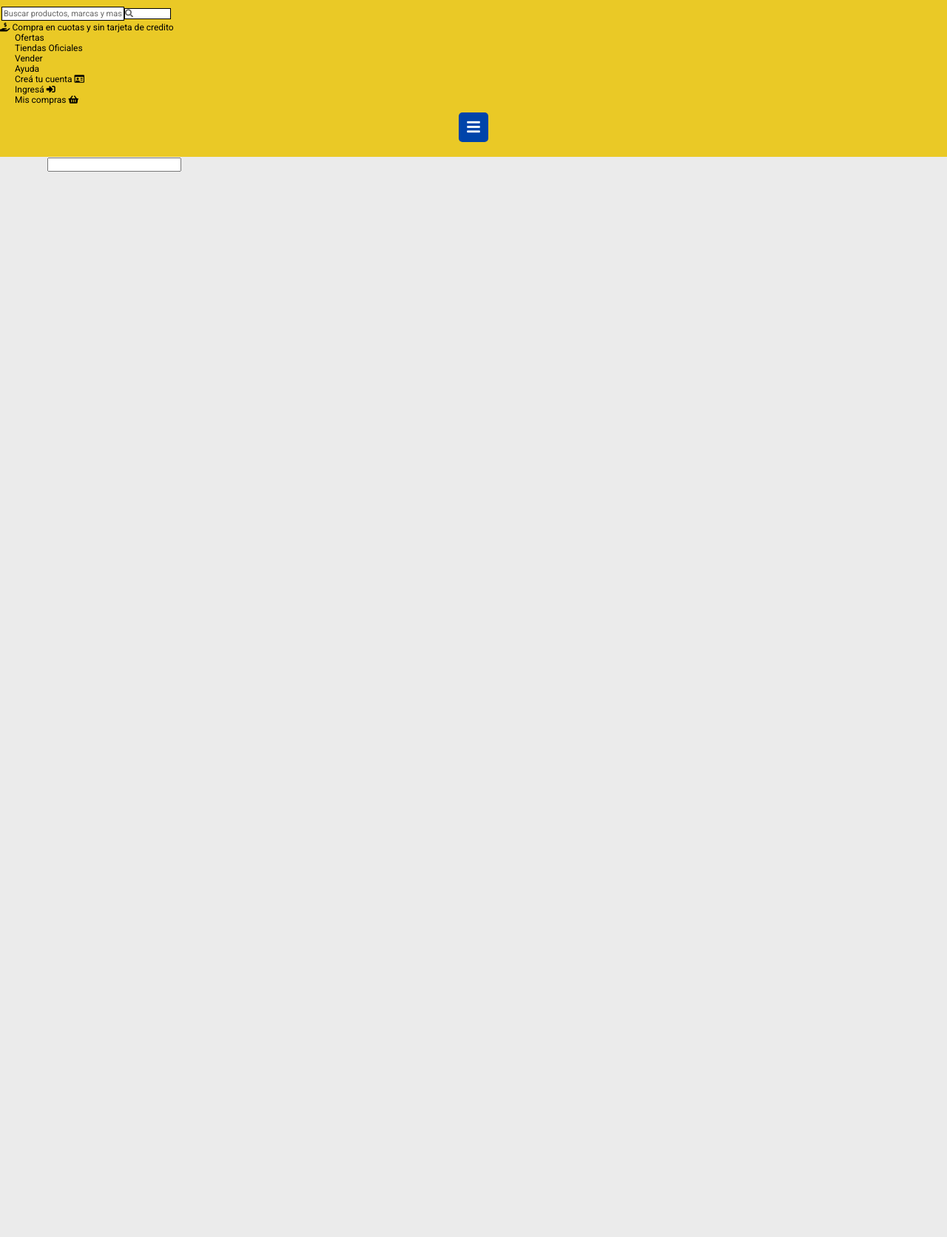
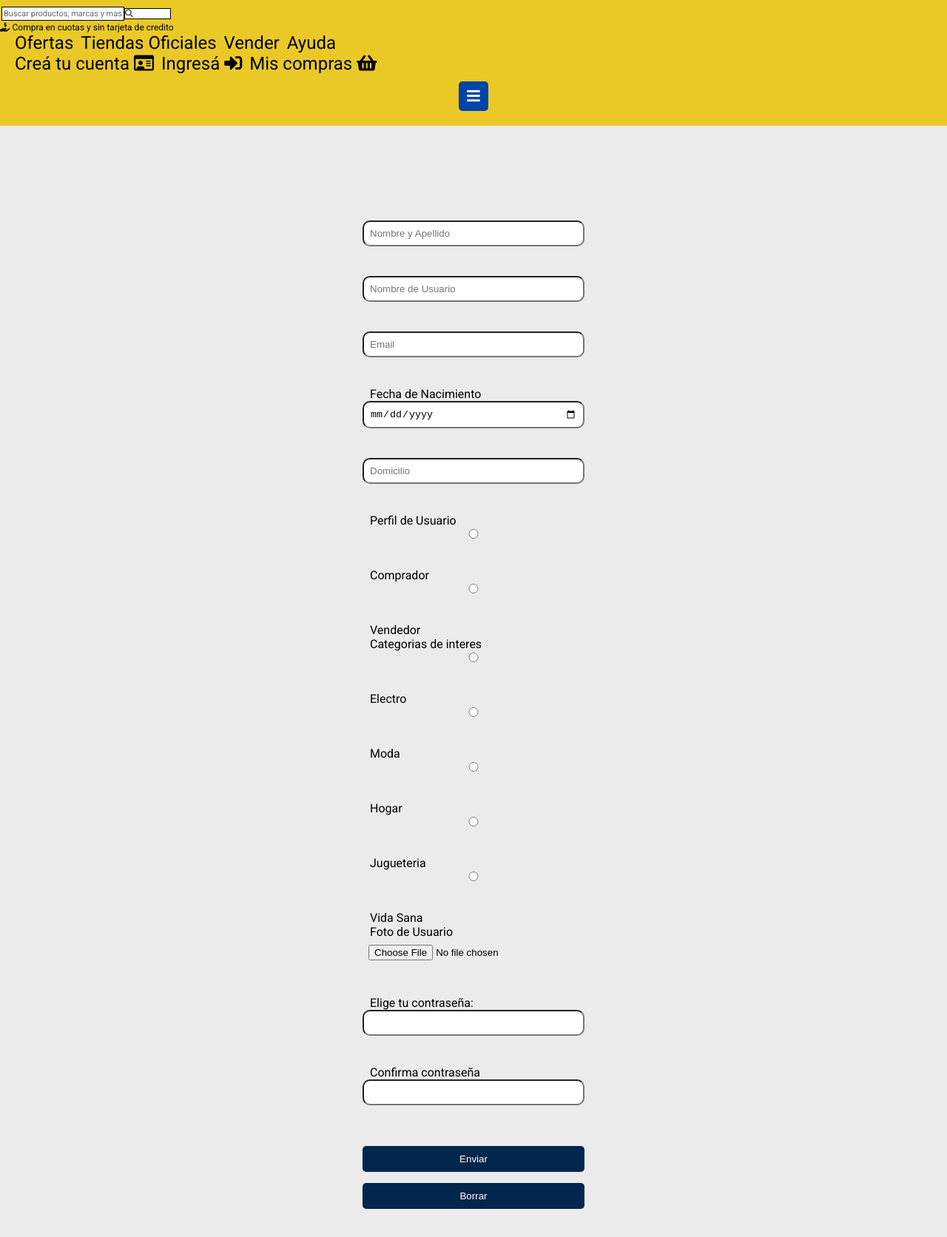
Before and after one commit to LeonelCortez/ML-LeandroCortez, a website: page views/register.html in a window 1280 px wide. Shown: the part 32-1704 px from the top of the page at 74% size. Before the commit the page ends 800 px from the top, so only its background shows below. Drawn offline with Linux system fonts and the light colour scheme; files that its build step writes are made by us from their sources.

Commit message:
no habia hehco comit

```diff
--- a/public/css/styles.css
+++ b/public/css/styles.css
@@ -59,6 +59,14 @@ header ul li{
 header ul li a{
     text-decoration: none;
     color: #000;
+    margin-right: 10px;
+    flex: 1;
+}
+
+ul {
+    display: flex;
+    flex-direction: row;
+    font-size: 2em;
 }
 
 header .form .input{
@@ -208,7 +216,7 @@ article div.main-article{
 
 footer {
     text-align: center;
-    padding: 10px;
+    padding: 40px;
 }
 
 footer p {
@@ -218,16 +226,17 @@ footer p {
 
 .fa-solid.fa-credit-card {
     color: #0044AA;
-
+    font-size: 45px;
 }
 
 .fa-solid.fa-gift {
     color: #0044AA;
-
+    font-size: 45px;
 }
 
 .fa-solid.fa-user-shield {
     color: #0044AA;
+    font-size: 45px;
 }
 
 .paga {
@@ -245,3 +254,48 @@ footer p {
     text-align: center;
     font-weight: bold;
 }
+
+.register {
+    display: flex;
+    flex-direction: column;
+    align-items: center;
+    margin-bottom: 10px;
+    padding: 10%;
+}
+
+form {
+    width: 300px;
+    margin: auto;
+}
+
+label {
+    margin-left: 10px;
+}
+
+input, select {
+    margin-bottom: 40px;
+    padding: 8px;
+    width: 100%;
+    box-sizing: border-box;
+    border-radius: 10px;
+}
+
+button {
+    width: 100%;
+    margin-top: 15px;
+    padding: 10px;
+    background-color: #03264C;
+    color: white;
+    border: none;
+    border-radius: 5px;
+    cursor: pointer;
+}
+
+button:hover {
+    background-color: #03264C;
+}
+
+.login {
+    display: flex;
+    padding: 5%;
+}
--- a/views/register.html
+++ b/views/register.html
@@ -1,11 +1,17 @@
 <!DOCTYPE html>
 <html lang="es">
   <head>
-    <meta charset="UTF-8">
-    <meta name="viewport" content="width=device-width, initial-scale=1.0">
-    <link href="https://fonts.googleapis.com/css2?family=Roboto&display=swap" rel="stylesheet">
-    <link rel="stylesheet" href="https://cdnjs.cloudflare.com/ajax/libs/font-awesome/5.11.2/css/all.min.css">
-    <link rel="stylesheet" href="css/styles.css">
+    <meta charset="UTF-8" />
+    <meta name="viewport" content="width=device-width, initial-scale=1.0" />
+    <link
+      href="https://fonts.googleapis.com/css2?family=Roboto&display=swap"
+      rel="stylesheet"
+    />
+    <link
+      rel="stylesheet"
+      href="https://cdnjs.cloudflare.com/ajax/libs/font-awesome/5.11.2/css/all.min.css"
+    />
+    <link rel="stylesheet" href="css/styles.css" />
 
     <title>registro</title>
   </head>
@@ -13,13 +19,19 @@
     <header>
       <div clase="top-header">
         <div class="logo">
-            <img src="images/logo-mercado-liebre.svg" alt="Logo de MercadoLiebre">
+          <img
+            src="images/logo-mercado-liebre.svg"
+            alt="Logo de MercadoLiebre"
+          />
         </div>
         <div class="form" action="#" method="GET">
-            <div class="input"> Buscar productos, marcas y mas</div>
-            <div class="submit"> <i class="fa fa-search"></i></div>
+          <div class="input">Buscar productos, marcas y mas</div>
+          <div class="submit"><i class="fa fa-search"></i></div>
         </div>
-        <p><i class="fas fa-hand-holding-usd"></i> Compra en cuotas y sin tarjeta de credito</p>
+        <p>
+          <i class="fas fa-hand-holding-usd"></i> Compra en cuotas y sin tarjeta
+          de credito
+        </p>
       </div>
       <nav>
         <ul>
@@ -28,19 +40,113 @@
           <li><a href="#">Vender</a></li>
           <li><a href="#">Ayuda</a></li>
         </ul>
+
         <ul>
-            <li><a href="/register">Creá tu cuenta <i class="far fa-id-card"></i></a></li>
-            <li><a href="/login">Ingresá <i class="fas fa-sign-in-alt"></i></a></li>
-            <li><a href="#">Mis compras <i class="fas fa-shopping-basket"></i></a></li>
+          <li>
+            <a href="/register"
+              >Creá tu cuenta <i class="far fa-id-card"></i
+            ></a>
+          </li>
+          <li>
+            <a href="/login">Ingresá <i class="fas fa-sign-in-alt"></i></a>
+          </li>
+          <li>
+            <a href="#">Mis compras <i class="fas fa-shopping-basket"></i></a>
+          </li>
         </ul>
       </nav>
+
       <div class="burger-menu">
         <i class="fa fa-bars burger"></i>
       </div>
     </header>
+
     <main class="register">
-    <form action="/" method="post"></form>
-    <input type="text">
+      <form action="/" method="post">
+        <input
+          type="text"
+          name="nombre"
+          id="nombre"
+          placeholder="Nombre y Apellido"
+        />
+
+        <input
+          type="text"
+          name="usuario"
+          id="usuario"
+          placeholder="Nombre de Usuario"
+        />
+
+        <input
+          type="text"
+          name="email"
+          id="email"
+          autocomplete="email"
+          placeholder="Email"
+        />
+
+        <label for="date">Fecha de Nacimiento</label>
+        <input type="date" name="date" id="date" />
+
+        <input
+          type="text"
+          name="domicilio"
+          id="domicilio"
+          placeholder="Domicilio"
+        />
+
+        <div><label for="perfil">Perfil de Usuario</label></div>
+
+        <div>
+          <input type="radio" name="perfil" id="comprar" />
+          <label for="comprar">Comprador</label>
+        </div>
+        <div>
+          <input type="radio" name="perfil" id="vender" />
+          <label for="vender">Vendedor</label>
+        </div>
+
+        <div><label for="interes">Categorias de interes</label></div>
+
+        <div>
+          <input type="radio" name="electro" id="electro" />
+          <label for="electro">Electro</label>
+        </div>
+
+        <div>
+          <input type="radio" name="moda" id="moda" />
+          <label for="moda">Moda</label>
+        </div>
+
+        <div>
+          <input type="radio" name="hogar" id="hogar" />
+          <label for="hogar">Hogar</label>
+        </div>
+
+        <div>
+          <input type="radio" name="jugueteria" id="jugueteria" />
+          <label for="jugueteria">Jugueteria</label>
+        </div>
+        <div>
+          <input type="radio" name="sana" id="sana" />
+          <label for="sana">Vida Sana</label>
+        </div>
+
+
+        <label for="foto">Foto de Usuario</label>
+        <input type="file" name="foto" id="foto" accept="image/*" />
+
+
+        <label for="contraseña">Elige tu contraseña:</label>
+        <input type="text" name="contraseña" id="contraseña" required />
+        <label for="confirmarContraseña">Confirma contraseña</label>
+        <input type="text" name="confirmarContraseña" id="confirmarContraseña" required />
+
+        <form action="home.html" method="post">
+          <button type="submit">Enviar</button>
+          <button type="reset">Borrar</button>
+        </form>
+      </form>
     </main>
   </body>
 </html>
```
Also changed, not shown: views/home.html (+3 -3 lines), views/login.html (+37 -3 lines). Lines whose indentation alone changed are shown as unchanged.
